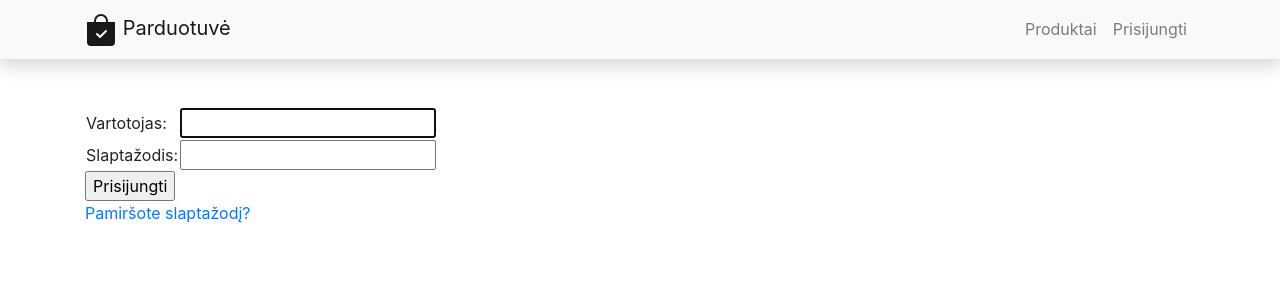
After one commit to DonatasNoreika/prekiu_uzsakymo_programa_2023_12, a Django app: page /accounts/login/ in a window 1280 px wide. The commit adds this page. Shown: the top 300 px of the page. Run offline with Django 5.2, Linux system fonts and the light colour scheme; some libraries are stand-ins or nearby versions.

Commit message:
Leistų vartotojui prisijungti/atsijungti (pusiau veikia)

```diff
--- a/mysite/mysite/settings.py
+++ b/mysite/mysite/settings.py
@@ -122,3 +122,6 @@ STATIC_URL = 'static/'
 # https://docs.djangoproject.com/en/5.0/ref/settings/#default-auto-field
 
 DEFAULT_AUTO_FIELD = 'django.db.models.BigAutoField'
+
+LOGIN_REDIRECT_URL = '/'
+LOGOUT_REDIRECT_URL = '/'
--- a/mysite/mysite/urls.py
+++ b/mysite/mysite/urls.py
@@ -19,5 +19,6 @@ from django.urls import path, include
 
 urlpatterns = [
     path('admin/', admin.site.urls),
+    path('accounts/', include('django.contrib.auth.urls')),
     path("", include('shop.urls'))
 ]
--- a/mysite/shop/templates/base.html
+++ b/mysite/shop/templates/base.html
@@ -44,9 +44,9 @@
                     </svg>
                     {{ user.get_username }}</a></li>
                 <li class="nav-item"><a class="nav-link" href="">Mano užsakymai</a></li>
-                <li class="nav-item"><a class="nav-link" href="">Atsijungti</a></li>
+                <li class="nav-item"><a class="nav-link" href="{% url 'logout' %}">Atsijungti</a></li>
                 {% else %}
-                <li class="nav-item"><a class="nav-link" href="">Prisijungti</a></li>
+                <li class="nav-item"><a class="nav-link" href="{% url 'login' %}">Prisijungti</a></li>
                 {% endif %}
             </ul>
         </div>
--- /dev/null
+++ b/mysite/shop/templates/registration/login.html
@@ -0,0 +1,35 @@
+{% extends "base.html" %}
+
+{% block "title" %}Prisijungimas{% endblock %}
+
+{% block "content" %}
+
+  {% if form.errors %}
+    <p>Prisijungimo klaida, bandykite dar kartą!</p>
+  {% endif %}
+
+  {% if next %}
+    {% if user.is_authenticated %}
+      <p>Neturite prieigos prie šios informacijos. Turite prisijungti.</p>
+    {% endif %}
+  {% endif %}
+
+  <form method="post" action="{% url 'login' %}">
+    {% csrf_token %}
+    <table>
+      <tr>
+        <td>Vartotojas: </td>
+        <td>{{ form.username }}</td>
+      </tr>
+      <tr>
+        <td>Slaptažodis: </td>
+        <td>{{ form.password }}</td>
+      </tr>
+    </table>
+    <input type="submit" value="Prisijungti" />
+    <input type="hidden" name="next" value="{{ next }}" />
+  </form>
+
+  <p><a href="{% url 'password_reset' %}">Pamiršote slaptažodį?</a></p>
+
+{% endblock %}
```
